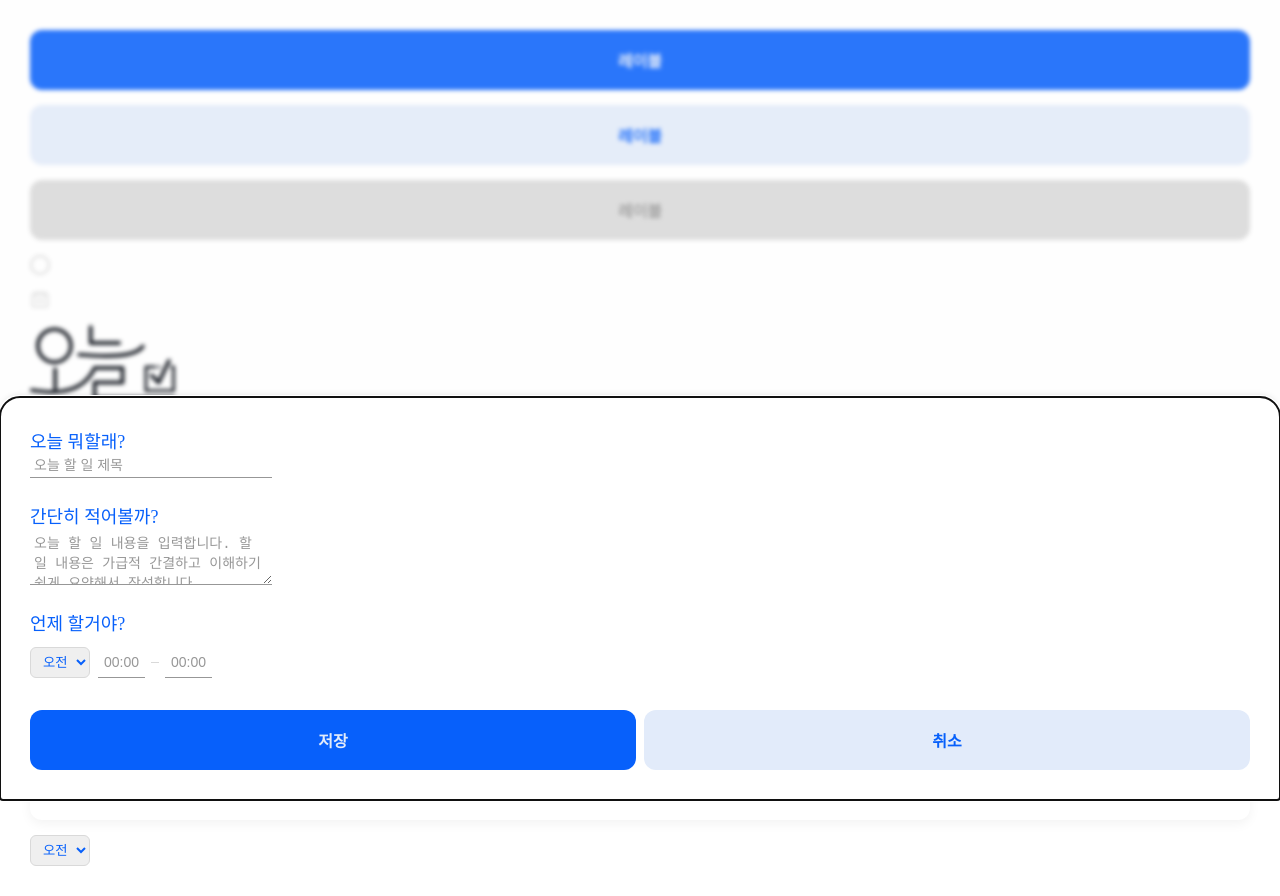
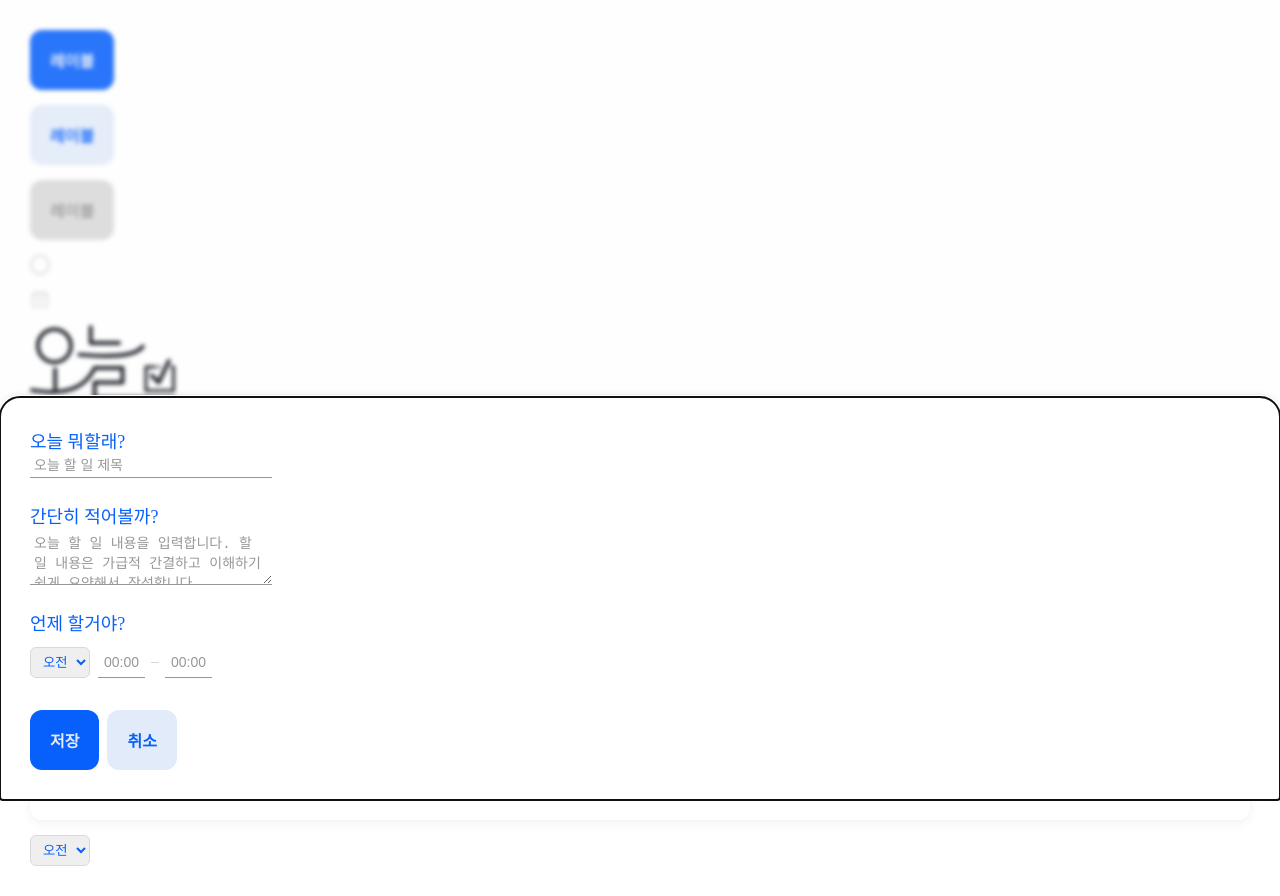
Before and after one commit to joowon-jang/react-homework, a React (Vite) app in the folder 4주차/: page / in a window 1280 px wide. Built offline with nearby package versions, Linux system fonts and the light colour scheme.

Commit message:
[4주차] refactor: Button 컴포넌트 스타일 변경 및 style prop 추가
- width를 fit-content로 변경
- 스타일 변수를 사용하도록 변경

```diff
--- a/4주차/src/components/Button/Button.scss
+++ b/4주차/src/components/Button/Button.scss
@@ -12,11 +12,12 @@ $button-disabled-background-dark: $color-gray-500;
 $button-disabled-label: $color-gray-300;
 
 .button {
-  width: 100%;
+  @include flexbox($justify: center, $align: center, $gap: 8px);
+  width: fit-content;
   height: fit-content;
 
-  padding: 18px 20px;
-  border-radius: 12px;
+  padding: $space-4-half $space-5;
+  border-radius: $space-3;
   font-size: 16px;
   font-weight: 700;
   cursor: pointer;
--- a/4주차/src/components/Button/Button.tsx
+++ b/4주차/src/components/Button/Button.tsx
@@ -1,15 +1,22 @@
+import { CSSProperties, ReactNode } from "react";
 import "./Button.scss";
 
 interface ButtonPropsType {
-  children: string;
+  children: ReactNode;
   modifier: "primary" | "secondary" | "disabled";
   type?: "submit" | "button" | "reset";
   onClick?: () => void;
+  style?: CSSProperties;
 }
 
-const Button = ({ children, modifier, type = "button", onClick }: ButtonPropsType) => {
+const Button = ({ children, modifier, type = "button", onClick, style }: ButtonPropsType) => {
   return (
-    <button type={type} onClick={onClick} className={`button button--${modifier}`} disabled={modifier === "disabled"}>
+    <button
+      style={style}
+      type={type}
+      onClick={onClick}
+      className={`button button--${modifier}`}
+      disabled={modifier === "disabled"}>
       {children}
     </button>
   );
```
